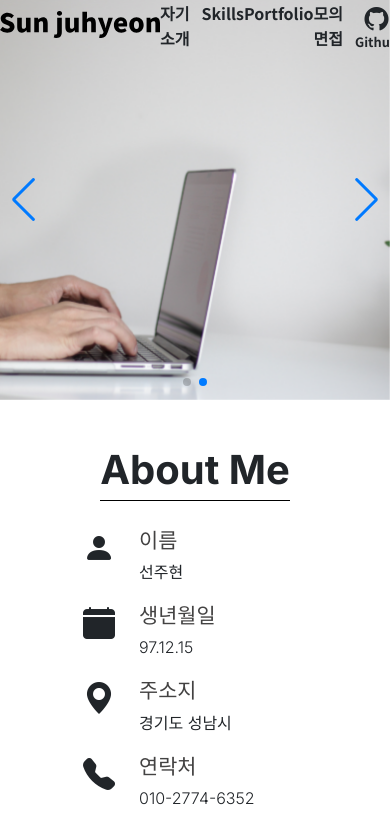
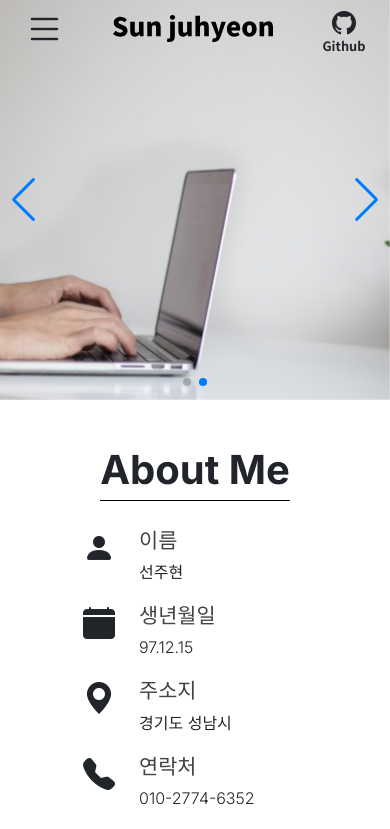
Before and after one commit to dongsam-E/dongsam-E.github.io, a React (Create React App) app: page / in a window 390 px wide. Shown: the top 829 px of the page. Built offline with nearby package versions, Linux system fonts and the light colour scheme.

Commit message:
반응형 햄버거메뉴 처리

```diff
--- a/src/component/Interview.js
+++ b/src/component/Interview.js
@@ -3,7 +3,7 @@ import interview from '../scss/interview.module.css';
 
 function Interview(props) {
     return (
-        <section id={props.id}>
+        <section id={props.id} className={`${interview.h}`}>
         </section>
     );
 }
--- a/src/component/Portfolio.js
+++ b/src/component/Portfolio.js
@@ -3,7 +3,7 @@ import portfolio from '../scss/portfolio.module.css';
 
 function Portfolio(props) {
     return (
-        <section id={props.id}>
+        <section id={props.id} className={`${portfolio.h}`}>
         </section>
     );
 }
--- a/src/layout/Hd.js
+++ b/src/layout/Hd.js
@@ -2,6 +2,8 @@ import React, { useState, useEffect } from 'react';
 import hd from '../scss/hd.module.css';
 
 function Hd(props) {
+    const [isToggled, setIsToggled] = useState(false);
+
     const [scrollPosition, setScrollPosition] = useState(0);
     const updateScroll = () => {
         setScrollPosition(window.scrollY || document.documentElement.scrollTop);
@@ -11,15 +13,31 @@ function Hd(props) {
     });
 
     return (
-        <>
-            <section id={props.id} className=''>
-                <div className={`fixed-top d-flex justify-content-around align-items-center ${scrollPosition < 10 ? hd.FirstH : hd.AfterH}`}>
+        <header id={props.id} className=''>
+            <div isToggled={isToggled} className={`fixed-top d-flex justify-content-around align-items-center ${scrollPosition < 10 ? hd.FirstH : hd.AfterH}`}>
+                <div className={`${hd.toggle}`}
+                     onClick={() => {
+                        setIsToggled(!isToggled)
+                }}>
+                    <i className={`position-relative ${hd.icon} bi ${!isToggled ? "bi-list" : "bi-x text-white"} ${scrollPosition < 10 ? "text-dark" : "text-white"}`}></i>
+                    <ul className={`${hd.hamMenu} ${!isToggled ? "d-none":"d-block"} position-absolute d-flex flex-column align-items-center justify-content-center`}>
+                        {
+                         props.hddb.navi.map((val, idx) => {
+                            return(
+                                <li className={`${val.cls} ${hd.hamLi}`} key={`ham`}>
+                                    <a href={val.nm[1]} className={`${hd.hamA}`}>{val.nm[0]}</a>
+                                </li>
+                            )
+                         })
+                        }
+                    </ul>
+                </div>
                 <h1>
                     <a href="">
                         <img src={`${scrollPosition < 10 ? "./img/SVG/logo.svg" : "./img/SVG/logo2.svg"}`} alt="" />
                     </a>
                 </h1>
-                    <nav>
+                <nav id={`${hd.gnb}`}>
                     <ul className={`m-0 p-0 d-flex ${hd.navWidth} justify-content-around`}>
                         {
                             props.hddb.navi.map((val, idx) => {
@@ -37,7 +55,7 @@ function Hd(props) {
                         {
                             props.hddb.sns.map((val, idx) => {
                                 return (
-                                        <li className={`${val.adtitle} ${hd.snsAd} pe-3`} key={`sns`}>
+                                    <li className={`${val.adtitle} ${hd.snsAd}`} key={`sns`}>
                                         <a href={val.adlink} className={`d-flex flex-column justify-content-center align-items-center ${scrollPosition < 10 ? "text-dark" : "text-white"}`}>
                                             <i className={`${val.cls} ${hd.sns}`}></i>
                                             <span>{val.adtitle}</span>
@@ -49,8 +67,7 @@ function Hd(props) {
                     </ul>
                 </div>
             </div>
-            </section>
-        </>
+        </header>
     );
 }
 
--- a/src/scss/hd.module.css
+++ b/src/scss/hd.module.css
@@ -1,3 +1,35 @@
+.toggle{
+    display: none;
+}
+@media(max-width:767px){
+    .toggle{
+        display: block;
+    }
+    #gnb{
+        display: none;
+    }
+}
+.hamMenu{
+    background-color: rgba(19, 19, 19, 0.7);
+    width: 100vw;
+    height: 50vh;
+    top: 0;
+    left: 0;
+    z-index: 10;
+}
+.hamLi{
+    padding-top: 0.7rem;
+    padding-bottom: 0.7rem;
+}
+.hamA{
+    font-size: 2rem;
+    color: white;
+}
+.icon{
+    font-size: 2.5rem;
+    z-index: 20;
+}
+
 .navWidth{
     width: 50vw;
     max-width: 600px;
--- a/src/scss/interview.module.css
+++ b/src/scss/interview.module.css
@@ -0,0 +1,3 @@
+.h{
+    height: 100vh;
+}
--- a/src/scss/portfolio.module.css
+++ b/src/scss/portfolio.module.css
@@ -0,0 +1,3 @@
+.h{
+    height: 100vh;
+}
```
Lines whose indentation alone changed are shown as unchanged.
